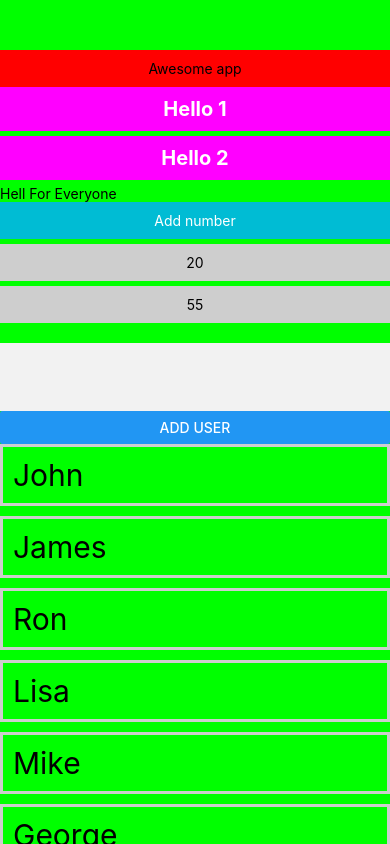
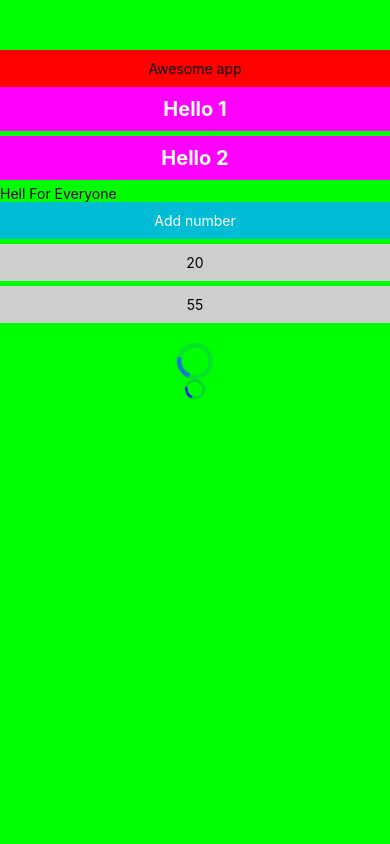
Before and after one commit to sorintf/test, a React Native app: screen / in a window 390 px wide. Built offline with nearby package versions, Linux system fonts and the light colour scheme.

Commit message:
Activity indicator

```diff
--- a/App.tsx
+++ b/App.tsx
@@ -1,5 +1,5 @@
 import React, { useState, useEffect } from 'react';
-import { Text, View, StyleSheet, ScrollView } from 'react-native';
+import { Text, View, StyleSheet, ScrollView, ActivityIndicator } from 'react-native';
 
 import Nav from './src/nav';
 import Generate from './src/generate';
@@ -74,7 +74,11 @@ const App = () => {
           remove={(pos) => onItemRemove(pos)}
         />
 
-        <Inputs/>
+        {/*<Inputs/>*/}
+
+        <ActivityIndicator animating={false}/>
+        <ActivityIndicator size="large"/>
+        <ActivityIndicator size="small" color="#000fff"/>
       </ScrollView>
     </View>
   )
```
